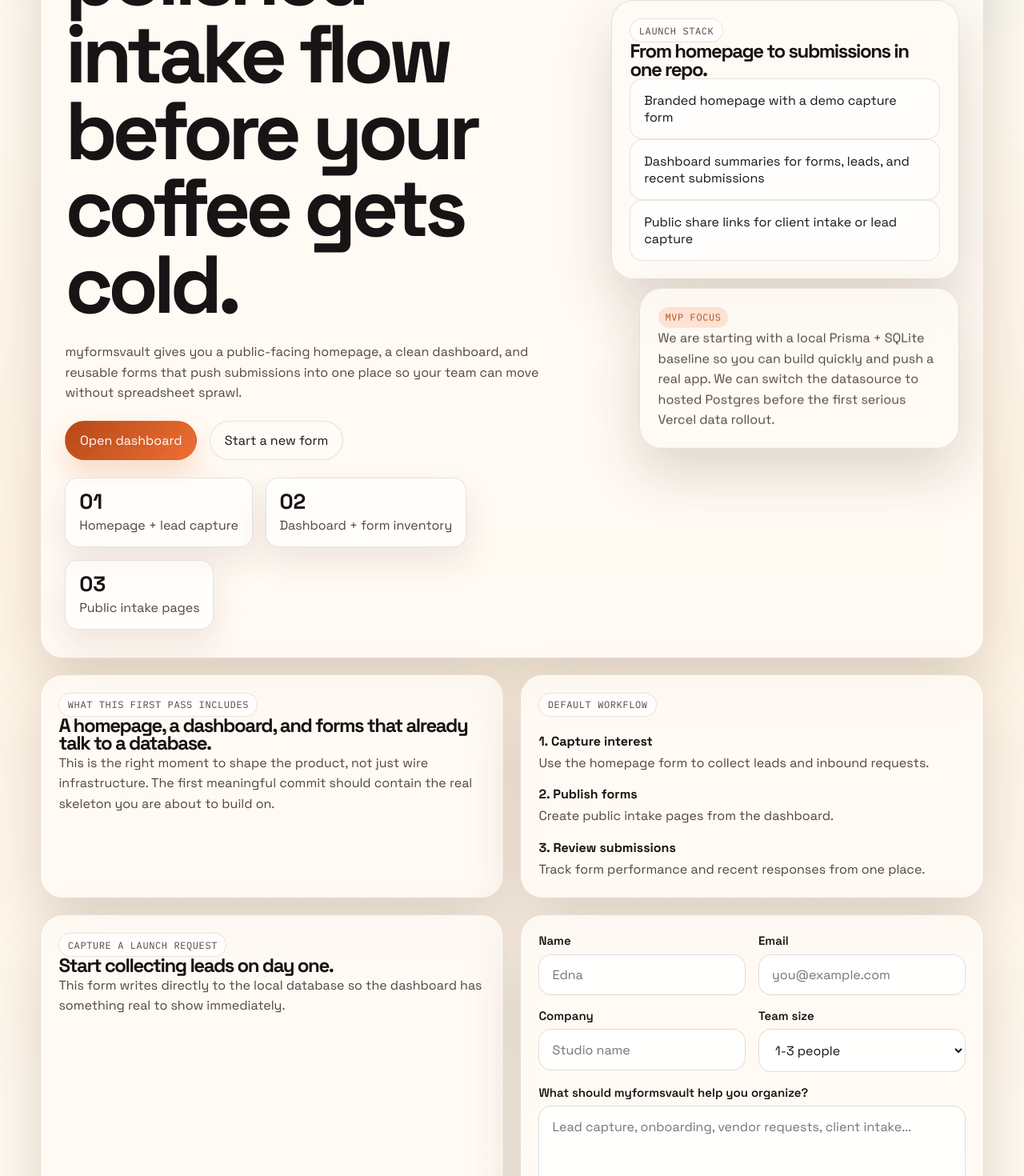
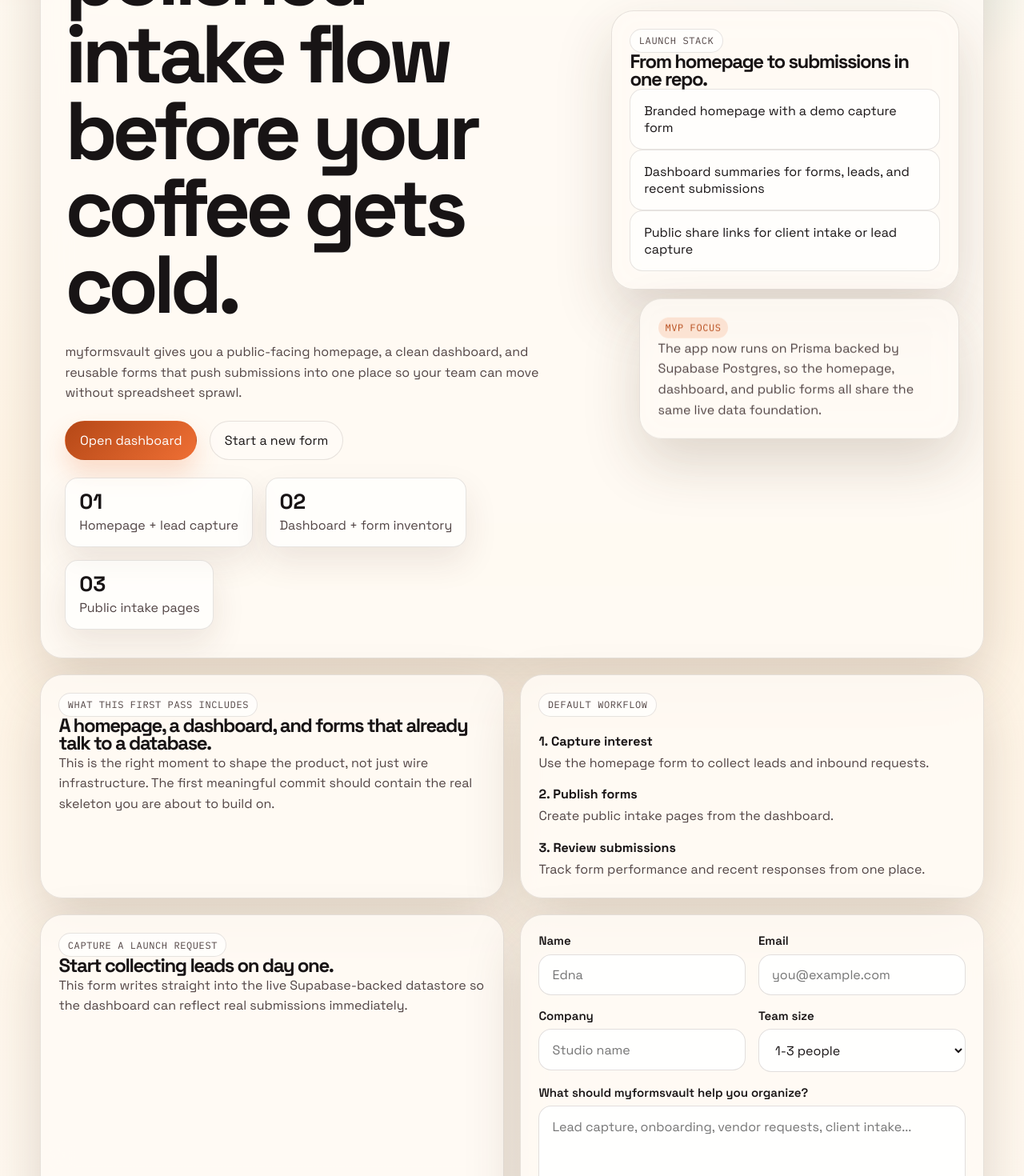
Before and after one commit to edna4l/myformsvault, a Next.js app: page / in a window 1280 px wide. Shown: the part 373-1843 px from the top of the page at 80% size. Built offline with nearby package versions, Linux system fonts and the light colour scheme; no server answers.

Commit message:
Update production copy for Supabase deployment

```diff
--- a/app/dashboard/forms/new/page.tsx
+++ b/app/dashboard/forms/new/page.tsx
@@ -100,7 +100,7 @@
               </div>
               <div>
                 <strong>Stored automatically</strong>
-                <p>Every form and submission is written to the local Prisma database.</p>
+                <p>Every form and submission is written to the shared Supabase-backed database.</p>
               </div>
             </div>
           </aside>
--- a/app/dashboard/page.tsx
+++ b/app/dashboard/page.tsx
@@ -30,8 +30,8 @@
             <span className="eyebrow">Dashboard</span>
             <h1>Your form system is live enough to build on.</h1>
             <p>
-              You now have a real local database, public form routes, and a homepage capture flow.
-              This is a much better first commit than a starter template.
+              You now have a real Supabase-backed database, public form routes, and a homepage
+              capture flow. This is a much better first commit than a starter template.
             </p>
           </div>
           <div className="button-row">
--- a/app/page.tsx
+++ b/app/page.tsx
@@ -75,9 +75,8 @@
             <div className="surface-card offset-card">
               <span className="chip">MVP focus</span>
               <p>
-                We are starting with a local Prisma + SQLite baseline so you can build quickly and
-                push a real app. We can switch the datasource to hosted Postgres before the first
-                serious Vercel data rollout.
+                The app now runs on Prisma backed by Supabase Postgres, so the homepage, dashboard,
+                and public forms all share the same live data foundation.
               </p>
             </div>
           </div>
@@ -117,8 +116,8 @@
           <span className="eyebrow">Capture a launch request</span>
           <h2>Start collecting leads on day one.</h2>
           <p>
-            This form writes directly to the local database so the dashboard has something real to
-            show immediately.
+            This form writes straight into the live Supabase-backed datastore so the dashboard can
+            reflect real submissions immediately.
           </p>
         </div>
 
```
